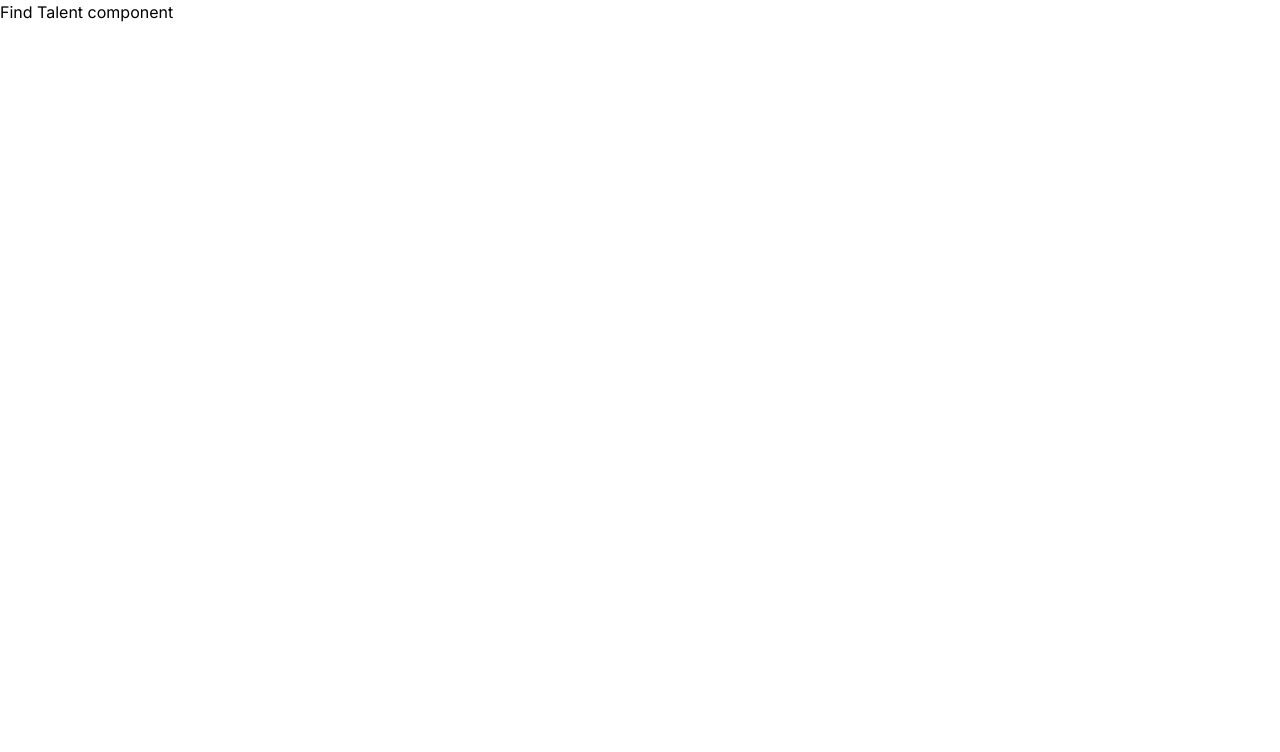
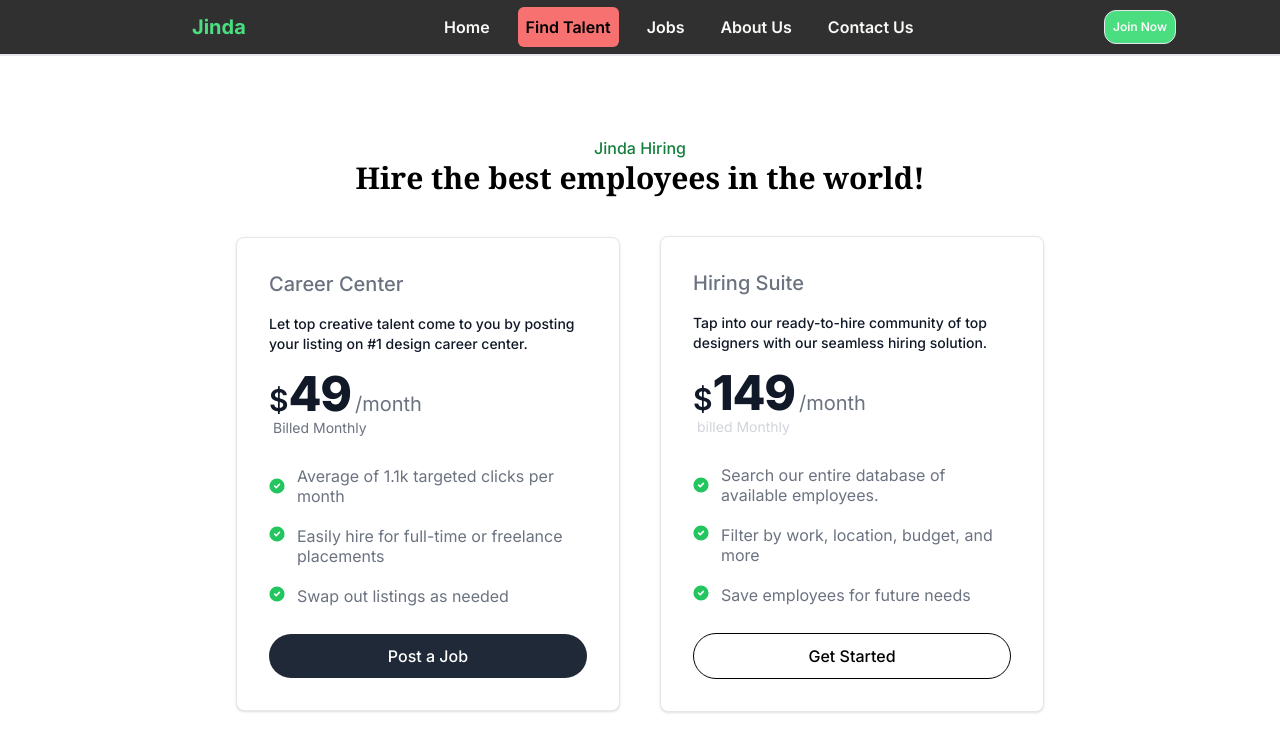
Before and after one commit to macmhonyera/websitenext, a Next.js app: page /find_talent in a window 1280 px wide. Shown: the top 752 px of the page. Built offline with nearby package versions, Linux system fonts and the light colour scheme.

Commit message:
find talent page designed

```diff
--- a/src/app/find_talent/page.tsx
+++ b/src/app/find_talent/page.tsx
@@ -1,11 +1,172 @@
-import React from 'react'
+import React from "react";
+import Header from "../header/page";
 
 const FindTalent = () => {
   return (
-      <div>
-          <h1>Find Talent component</h1>
+    <div>
+      <Header />
+      <div className="flex flex-col justify-center items-center p-20">
+        <div>
+          <h3 className="flex text-center justify-center text-md font-medium text-green-700">
+            Jinda Hiring
+          </h3>
+        </div>
+        <div>
+          <h1 className="flex text-center justify-center font-semibold text-3xl font-serif">
+            Hire the best employees in the world!
+          </h1>
+        </div>
+        <div className="flex align-middle justify-between items-center gap-10 p-10">
+          <div className="w-full max-w-sm p-4 bg-white border border-gray-200 rounded-lg shadow sm:p-8">
+            <h5 className="mb-4 text-xl font-medium text-gray-500">
+              Career Center
+            </h5>
+            <p className="mb-4 text-sm font-medium text-gray-900">
+              Let top creative talent come to you by posting your listing on #1
+              design career center.
+            </p>
+            <div className="flex text-gray-900 flex-col items-start">
+              <div className="flex items-baseline">
+                <span className="text-3xl font-semibold">$</span>
+                <span className="text-5xl font-extrabold tracking-tight ">
+                  49
+                </span>
+                <span className="ms-1 text-xl font-normal text-gray-500 ">
+                  /month
+                </span>
+              </div>
+              <p className="ms-1 text-sm font-normal text-gray-500 ">
+                Billed Monthly
+              </p>
+            </div>
+            <ul role="list" className="space-y-5 my-7">
+              <li className="flex items-center">
+                <svg
+                  className="flex-shrink-0 w-4 h-4 text-green-500 "
+                  aria-hidden="true"
+                  xmlns="http://www.w3.org/2000/svg"
+                  fill="currentColor"
+                  viewBox="0 0 20 20"
+                >
+                  <path d="M10 .5a9.5 9.5 0 1 0 9.5 9.5A9.51 9.51 0 0 0 10 .5Zm3.707 8.207-4 4a1 1 0 0 1-1.414 0l-2-2a1 1 0 0 1 1.414-1.414L9 10.586l3.293-3.293a1 1 0 0 1 1.414 1.414Z" />
+                </svg>
+                <span className="text-base font-normal leading-tight text-gray-500 ms-3">
+                  Average of 1.1k targeted clicks per month
+                </span>
+              </li>
+              <li className="flex">
+                <svg
+                  className="flex-shrink-0 w-4 h-4 text-green-500 "
+                  aria-hidden="true"
+                  xmlns="http://www.w3.org/2000/svg"
+                  fill="currentColor"
+                  viewBox="0 0 20 20"
+                >
+                  <path d="M10 .5a9.5 9.5 0 1 0 9.5 9.5A9.51 9.51 0 0 0 10 .5Zm3.707 8.207-4 4a1 1 0 0 1-1.414 0l-2-2a1 1 0 0 1 1.414-1.414L9 10.586l3.293-3.293a1 1 0 0 1 1.414 1.414Z" />
+                </svg>
+                <span className="text-base font-normal leading-tight text-gray-500 ms-3">
+                  Easily hire for full-time or freelance placements
+                </span>
+              </li>
+              <li className="flex">
+                <svg
+                  className="flex-shrink-0 w-4 h-4 text-green-500 "
+                  aria-hidden="true"
+                  xmlns="http://www.w3.org/2000/svg"
+                  fill="currentColor"
+                  viewBox="0 0 20 20"
+                >
+                  <path d="M10 .5a9.5 9.5 0 1 0 9.5 9.5A9.51 9.51 0 0 0 10 .5Zm3.707 8.207-4 4a1 1 0 0 1-1.414 0l-2-2a1 1 0 0 1 1.414-1.414L9 10.586l3.293-3.293a1 1 0 0 1 1.414 1.414Z" />
+                </svg>
+                <span className="text-base font-normal leading-tight text-gray-500  ms-3">
+                  Swap out listings as needed
+                </span>
+              </li>
+            </ul>
+            <button
+              type="button"
+              className="text-white bg-gray-800 hover:bg-green-500 focus:ring-4 focus:outline-none focus:ring-blue-200 font-medium rounded-full text-md px-5 py-2.5 inline-flex justify-center w-full text-center"
+            >
+              Post a Job
+            </button>
+          </div>
+          <div className="w-full max-w-sm p-4 bg-white border border-gray-200 rounded-lg shadow sm:p-8">
+            <h5 className="mb-4 text-xl font-medium text-gray-500">
+              Hiring Suite
+            </h5>
+            <p className="mb-4 text-sm font-medium text-gray-900">
+              Tap into our ready-to-hire community of top designers with our
+              seamless hiring solution.
+            </p>
+            <div className="flex text-gray-900 flex-col items-start">
+              <div className="flex items-baseline">
+                <span className="text-3xl font-semibold">$</span>
+                <span className="text-5xl font-extrabold tracking-tight ">
+                  149
+                </span>
+                <span className="ms-1 text-xl font-normal text-gray-500 ">
+                  /month
+                </span>
+              </div>
+              <p className="ms-1 text-sm font-normal text-gray-300">
+                billed Monthly
+              </p>
+            </div>
+            <ul role="list" className="space-y-5 my-7">
+              <li className="flex items-center">
+                <svg
+                  className="flex-shrink-0 w-4 h-4 text-green-500 "
+                  aria-hidden="true"
+                  xmlns="http://www.w3.org/2000/svg"
+                  fill="currentColor"
+                  viewBox="0 0 20 20"
+                >
+                  <path d="M10 .5a9.5 9.5 0 1 0 9.5 9.5A9.51 9.51 0 0 0 10 .5Zm3.707 8.207-4 4a1 1 0 0 1-1.414 0l-2-2a1 1 0 0 1 1.414-1.414L9 10.586l3.293-3.293a1 1 0 0 1 1.414 1.414Z" />
+                </svg>
+                <span className="text-base font-normal leading-tight text-gray-500 ms-3">
+                  Search our entire database of available employees.
+                </span>
+              </li>
+              <li className="flex">
+                <svg
+                  className="flex-shrink-0 w-4 h-4 text-green-500 "
+                  aria-hidden="true"
+                  xmlns="http://www.w3.org/2000/svg"
+                  fill="currentColor"
+                  viewBox="0 0 20 20"
+                >
+                  <path d="M10 .5a9.5 9.5 0 1 0 9.5 9.5A9.51 9.51 0 0 0 10 .5Zm3.707 8.207-4 4a1 1 0 0 1-1.414 0l-2-2a1 1 0 0 1 1.414-1.414L9 10.586l3.293-3.293a1 1 0 0 1 1.414 1.414Z" />
+                </svg>
+                <span className="text-base font-normal leading-tight text-gray-500 ms-3">
+                  Filter by work, location, budget, and more
+                </span>
+              </li>
+              <li className="flex">
+                <svg
+                  className="flex-shrink-0 w-4 h-4 text-green-500 "
+                  aria-hidden="true"
+                  xmlns="http://www.w3.org/2000/svg"
+                  fill="currentColor"
+                  viewBox="0 0 20 20"
+                >
+                  <path d="M10 .5a9.5 9.5 0 1 0 9.5 9.5A9.51 9.51 0 0 0 10 .5Zm3.707 8.207-4 4a1 1 0 0 1-1.414 0l-2-2a1 1 0 0 1 1.414-1.414L9 10.586l3.293-3.293a1 1 0 0 1 1.414 1.414Z" />
+                </svg>
+                <span className="text-base font-normal leading-tight text-gray-500  ms-3">
+                  Save employees for future needs
+                </span>
+              </li>
+            </ul>
+            <button
+              type="button"
+              className="text-black border border-black hover:bg-green-500 focus:ring-4 focus:outline-none focus:ring-blue-200 font-medium rounded-full text-md px-5 py-2.5 inline-flex justify-center w-full text-center"
+            >
+              Get Started
+            </button>
+          </div>
+        </div>
+      </div>
     </div>
-  )
-}
+  );
+};
 
-export default FindTalent
+export default FindTalent;
--- a/src/app/header/page.tsx
+++ b/src/app/header/page.tsx
@@ -1,8 +1,13 @@
+'use client'
 // components/Header.js
 import Link from 'next/link';
+import { usePathname } from 'next/navigation';
 import React from 'react';
 
 const Header = () => {
+
+  const pathname=usePathname();
+
   return (
     <div
       className={
@@ -14,16 +19,16 @@
       </h1>
       <div className="grow">
         <div className="flex justify-center text-[#f9faf7] font-semibold gap-4 md:gap-5">
-          <Link href="home" className="text-[#f9faf7] hover:bg-[#4ade80] rounded-md hover:text-black p-2 transition-colors duration-300">Home</Link>
+          <Link href="/" className={`text-[#f9faf7] hover:bg-[#4ade80] rounded-md hover:text-black p-2 transition-colors duration-300 ${pathname==='/'? 'bg-red-400 text-black':''}`}>Home</Link>
           <Link
             href="/find_talent"
-            className="text-[#f9faf7] hover:bg-[#4ade80] rounded-md hover:text-black p-2 transition-colors duration-300"
+            className={`text-[#f9faf7] hover:bg-[#4ade80] rounded-md hover:text-black p-2 transition-colors duration-300 ${pathname==='/find_talent'?'bg-red-400 text-black':''}`}
           >
-            Got Talent
+            Find Talent
           </Link>
-          <Link href="jobs" className="text-[#f9faf7] hover:bg-[#4ade80] rounded-md hover:text-black p-2 transition-colors duration-300">Jobs</Link>
-          <Link href="aboutUs" className="text-[#f9faf7] hover:bg-[#4ade80] rounded-md hover:text-black p-2 transition-colors duration-300">About Us</Link>
-          <Link href="contactUs" className="text-[#f9faf7] hover:bg-[#4ade80] rounded-md hover:text-black p-2 transition-colors duration-300">Contact Us</Link>
+          <Link href="jobs" className={`text-[#f9faf7] hover:bg-[#4ade80] rounded-md hover:text-black p-2 transition-colors duration-300 ${pathname==='jobs'?'bg-red-400 text-black':''}`}>Jobs</Link>
+          <Link href="aboutUs" className={`text-[#f9faf7] hover:bg-[#4ade80] rounded-md hover:text-black p-2 transition-colors duration-300 ${pathname==='aboutUs'?'bg-red-400 text-black':''}`}>About Us</Link>
+          <Link href="contactUs" className={`text-[#f9faf7] hover:bg-[#4ade80] rounded-md hover:text-black p-2 transition-colors duration-300 ${pathname==='contactUs'?'bg-red-400 text-black':''}`}>Contact Us</Link>
 
 
         </div>
@@ -31,7 +36,7 @@
       <div className="flex gap-4 items-center mr-24">
         <Link
           href="/register"
-          className="border rounded-xl p-2 font-semibold text-xs text-[#f9faf7] bg-green-400"
+          className="border rounded-xl p-2 font-semibold text-xs text-[#f9faf7] bg-green-400 hover:bg-red-400"
         >
           Join Now
         </Link>
```
Also changed, not shown: src/app/register/page.tsx (+8 -11 lines).
